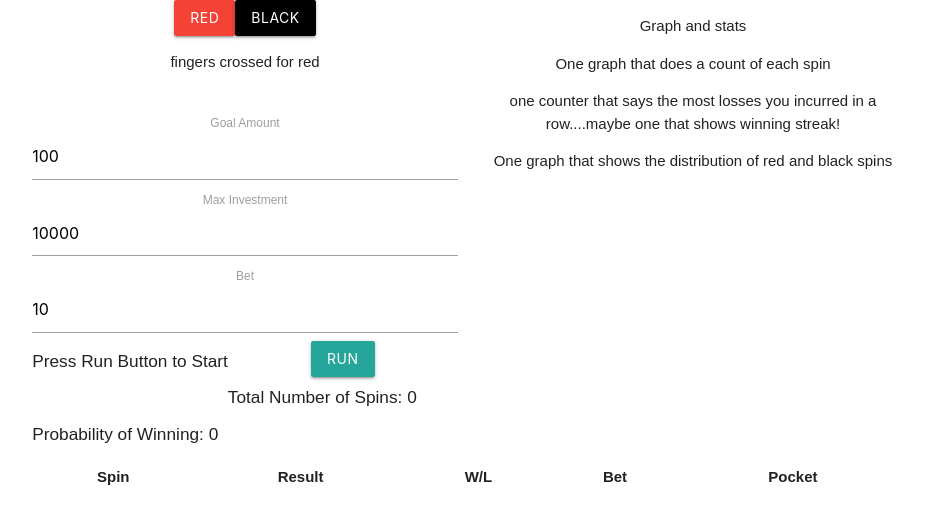
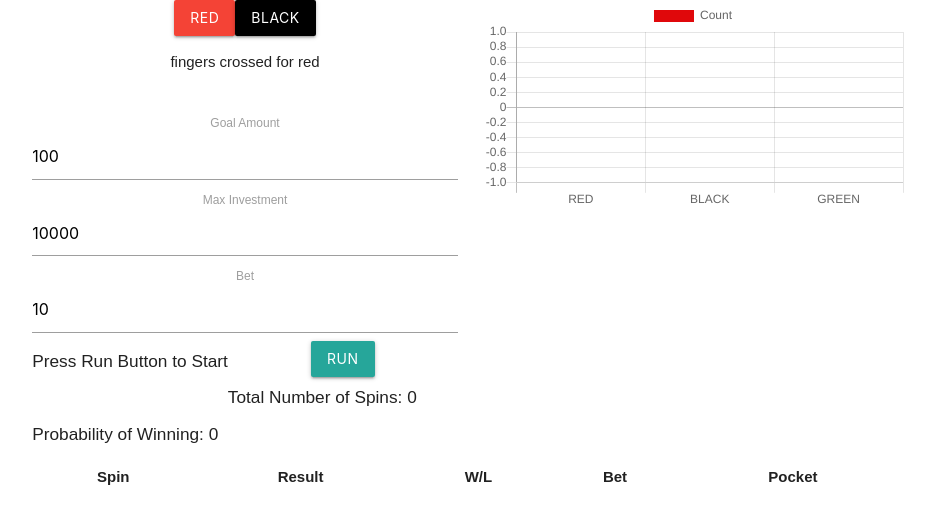
Before and after one commit to akallbold/martingale_react, a React (Create React App) app: page / in a window 1280 px wide. Shown: the top 524 px of the page, without its empty margins (171-1106 px from the left). Built offline with nearby package versions, Linux system fonts and the light colour scheme.

Commit message:
with chart

```diff
--- a/package.json
+++ b/package.json
@@ -5,6 +5,7 @@
   "dependencies": {
     "chart.js": "^2.7.2",
     "react": "^16.2.0",
+    "react-chartjs-2": "^2.7.2",
     "react-dom": "^16.2.0",
     "react-scripts": "1.1.1"
   },
--- a/src/Chart.js
+++ b/src/Chart.js
@@ -1,17 +1,16 @@
 import React from "react"
-import Chart from "chart.js"
+import {Bar} from 'react-chartjs-2'
 
 class ChartComponent extends React.Component {
+
+
 
   render(){
     return (
       <div className = "col s6">
-        <p>Graph and stats</p>
-        <p>One graph that does a count of each spin</p>
-        <p>one counter that says the most losses you incurred in a row....maybe one that shows winning streak!</p>
-        <p>One graph that shows the distribution of red and black spins</p>
-        {/* <img alt="spinning roulette wheel" src="wheel.gif" /> */}
-
+        <Bar
+          data={this.props.chartData()}
+        />
       </div>
     )
   }
--- a/src/MainContainer.js
+++ b/src/MainContainer.js
@@ -142,7 +142,33 @@ class MainContainer extends React.Component {
   }
 
 ////////////////////////////////////////////////////////////////////////////////////////////
+lifetimeRBGStats = () => {
+  let output = {red: 0, black: 0, green: 0}
 
+  this.state.gameStats.forEach(game => {
+    game.currentGameSpins.forEach(spin => {
+      output[spin[0].resultCol]++
+    })
+  })
+  console.log(output)
+  return output
+}
+
+createChartData = () => {
+  let rbg = this.lifetimeRBGStats()
+  let chartData = {labels: ["RED", "BLACK", "GREEN"],
+                   datasets: [
+                     {
+                       label: "Count",
+                       data: [rbg.red, rbg.black, rbg.green],
+                       backgroundColor: ["#E0080B", "#000000", "#016D29"],
+                     }
+                   ]
+                  }
+  return chartData
+}
+
+////////////////////////////////////////////////////////////////////////////////////////////
   render(){
     return (
       <div className= "container">
@@ -162,7 +188,10 @@ class MainContainer extends React.Component {
                   startGame={this.startGame}
                   probOfWin={this.probOfWin}
           />
-          <ChartComponent className = "col s6"/>
+          <ChartComponent className = "col s6"
+                          gameStats = {this.state.gameStats}
+                          chartData = {this.createChartData}/>
+
           <Table  className = "col s12"
                   gameStats = {this.state.gameStats}/>
 
```
